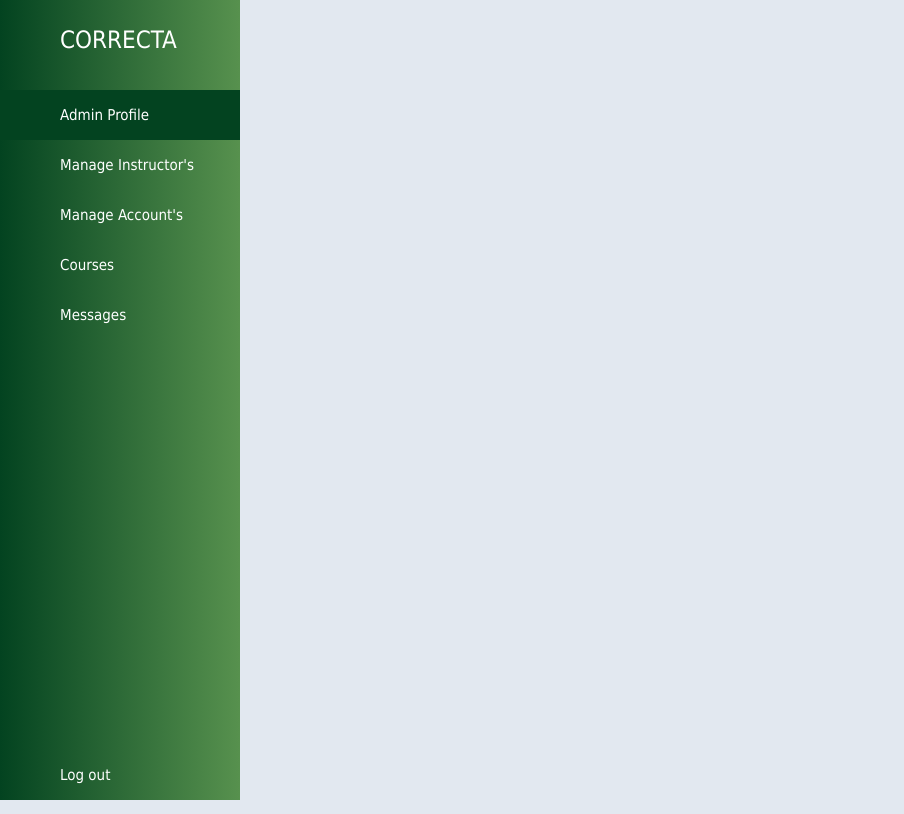
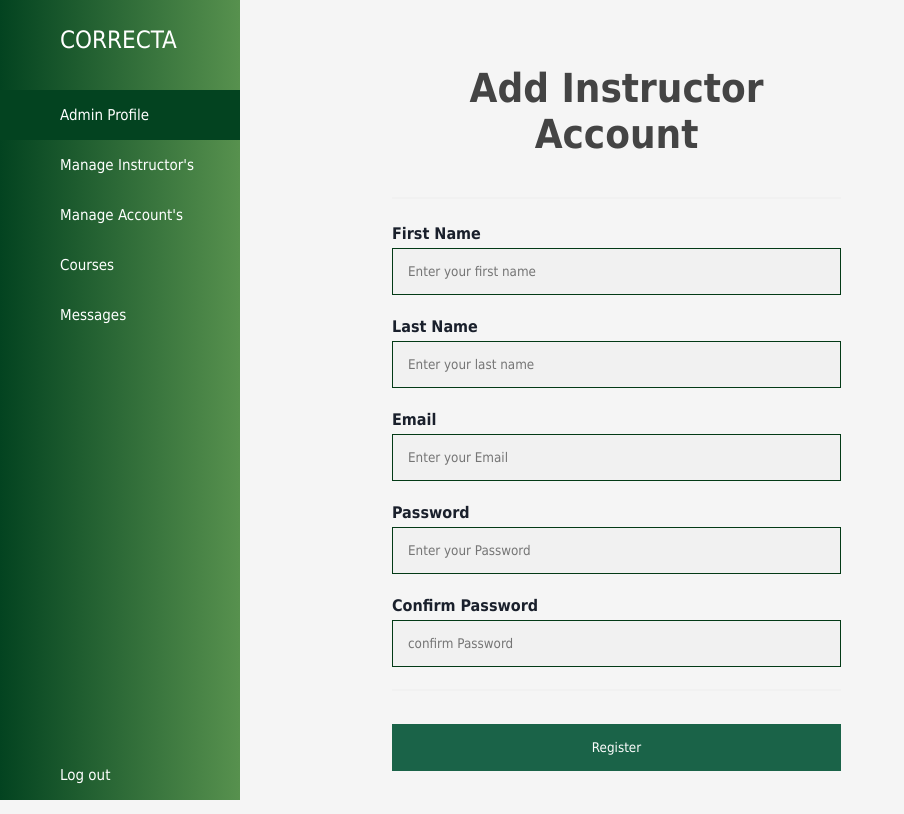
Before and after one commit to Philip-G-Hanna/Autocorrection-Flask, a Flask app: page /addinstructor in a window 1280 px wide. Shown: the whole page, without its empty margins (0-904 px from the left). Run offline with Flask 2, Linux system fonts and the light colour scheme.

Commit message:
create add instructor screen

```diff
--- a/static/css/admin.css
+++ b/static/css/admin.css
@@ -519,6 +519,7 @@ body {
     margin: 0px;
     padding: 0;
     display: inline;
+    background-color: #f5f5f5;
 }
 
 h1 {
--- /dev/null
+++ b/static/css/instructor_registration.css
@@ -0,0 +1,73 @@
+* {
+    box-sizing: border-box
+}
+
+
+/* Add padding to containers */
+
+.container {
+    margin-right: 404px;
+    padding: 35px;
+    margin-left: 357px;
+}
+
+
+/* Full-width input fields */
+
+input[type=text],
+input[type=password] {
+    width: 100%;
+    padding: 15px;
+    margin: 5px 0 22px 0;
+    display: inline-block;
+    border: none;
+    border: 1px solid #033a16;
+    background: #f1f1f1;
+}
+
+input[type=text]:focus,
+input[type=password]:focus {
+    background-color: #ddd;
+    outline: none;
+}
+
+
+/* Overwrite default styles of hr */
+
+hr {
+    border: 1px solid #f1f1f1;
+    margin-bottom: 25px;
+}
+
+
+/* Set a style for the submit/register button */
+
+.registerbtn {
+    background-color: #035436;
+    color: white;
+    padding: 16px 20px;
+    margin: 8px 0;
+    border: none;
+    cursor: pointer;
+    width: 100%;
+    opacity: 0.9;
+}
+
+.registerbtn:hover {
+    opacity: 1;
+}
+
+
+/* Add a blue text color to links */
+
+a {
+    color: dodgerblue;
+}
+
+
+/* Set a grey background color and center the text of the "sign in" section */
+
+.signin {
+    background-color: #f1f1f1;
+    text-align: center;
+}
--- a/templates/addinstructor.html
+++ b/templates/addinstructor.html
@@ -3,4 +3,27 @@
 <head>
     <meta charset="utf-8">
     <link rel="stylesheet" href="../static/css/admin.css">
+    <link rel="stylesheet" href="../static/css/instructor_registration.css">
 </head>
+<form action="action_page.php">
+    <div class="container">
+        <h1>Add Instructor Account</h1>
+        <hr>
+        <label for="email"><b>First Name</b></label>
+        <input type="text" placeholder="Enter your first name" name="name" id="fname" required>
+
+        <label for="email"><b>Last Name</b></label>
+        <input type="text" placeholder="Enter your last name" name="lname" id="lname" required>
+
+        <label for="email"><b>Email</b></label>
+        <input type="text" placeholder="Enter your Email" name="email" id="email" required>
+
+        <label for="psw"><b>Password</b></label>
+        <input type="password" placeholder="Enter your Password" name="psw" id="psw" required>
+
+        <label for="psw-repeat"><b>Confirm Password</b></label>
+        <input type="password" placeholder="confirm Password" name="psw-repeat" id="psw-repeat" required>
+        <hr>
+        <button type="submit" class="registerbtn">Register</button>
+    </div>
+</form>
```
